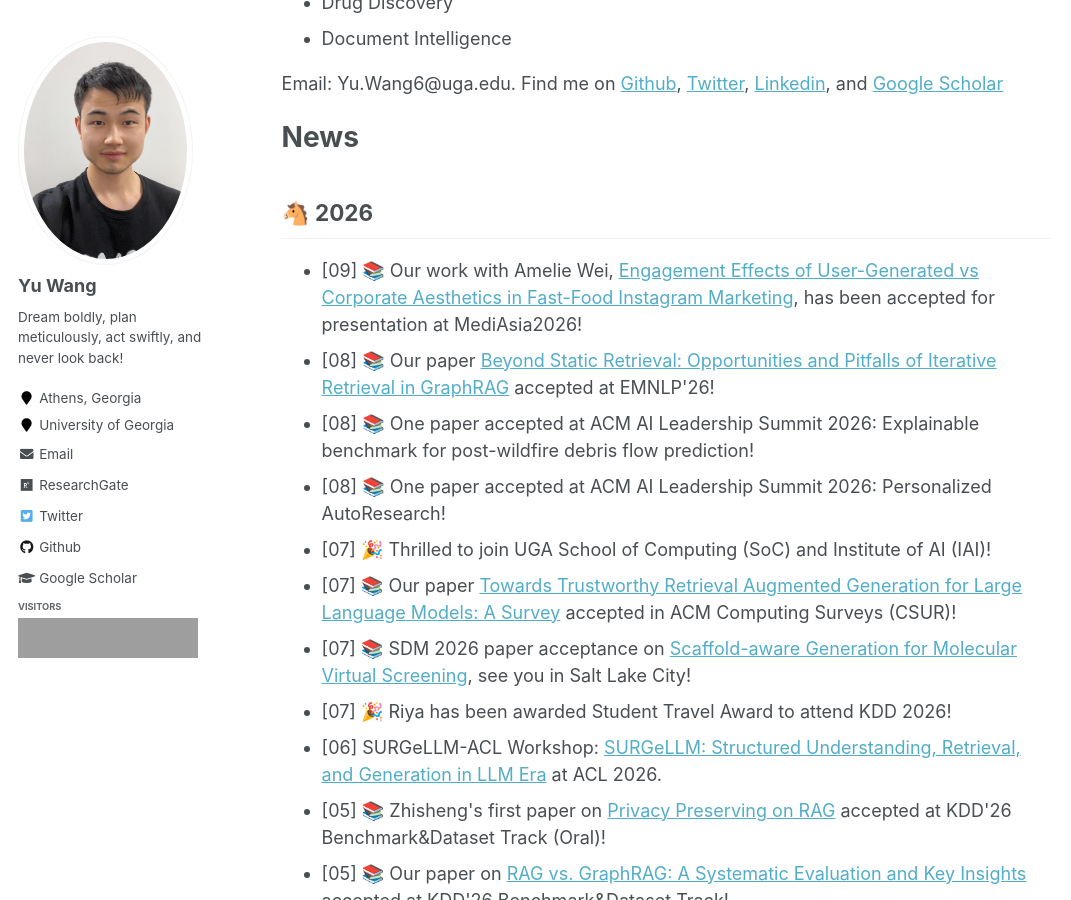
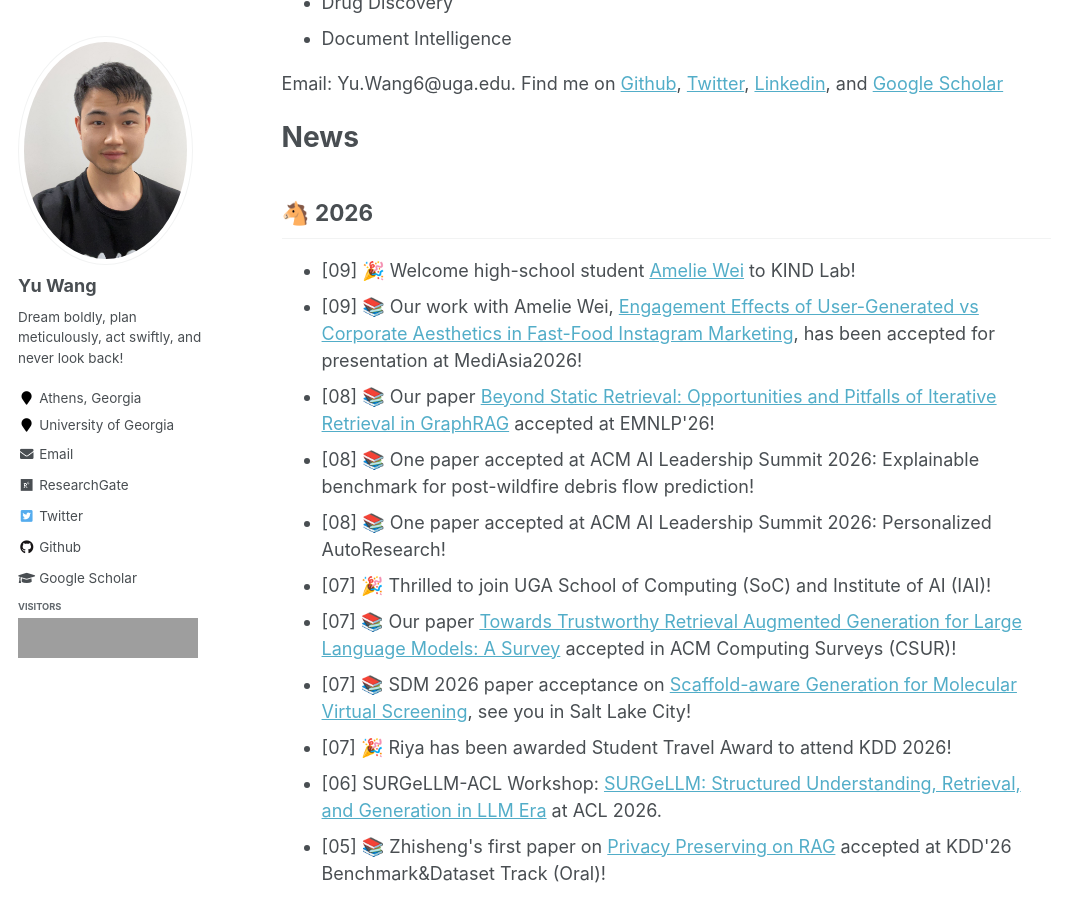
Before and after one commit to yuwang0103/yuwang0103.github.io, a Jekyll site: the page built from _pages/about.md, in a window 1280 px wide and 900 px high, scrolled down 1035 px. Shown: the whole window, without its empty margins (0-1071 px from the left). Built offline with Jekyll 4.4.1, drawn with Linux system fonts in a browser that asks for light colours; grey boxes are pictures that could not be loaded.

Commit message:
Add Amelie Wei welcome news

```diff
--- a/_pages/about.md
+++ b/_pages/about.md
@@ -36,6 +36,7 @@ News
 🐴 2026
 -----
 <ul>
+<li>[09] 🎉 Welcome high-school student <a href='https://www.linkedin.com/in/ameliewei'>Amelie Wei</a> to KIND Lab!</li>
 <li>[09] 📚 Our work with Amelie Wei, <a href='https://mediasia.iafor.org/'>Engagement Effects of User-Generated vs Corporate Aesthetics in Fast-Food Instagram Marketing</a>, has been accepted for presentation at MediAsia2026!</li>
 <li>[08] 📚 Our paper <a href='https://arxiv.org/abs/2509.25530'>Beyond Static Retrieval: Opportunities and Pitfalls of Iterative Retrieval in GraphRAG</a> accepted at EMNLP'26!</li>
 <li>[08] 📚 One paper accepted at ACM AI Leadership Summit 2026: Explainable benchmark for post-wildfire debris flow prediction!</li>
```
